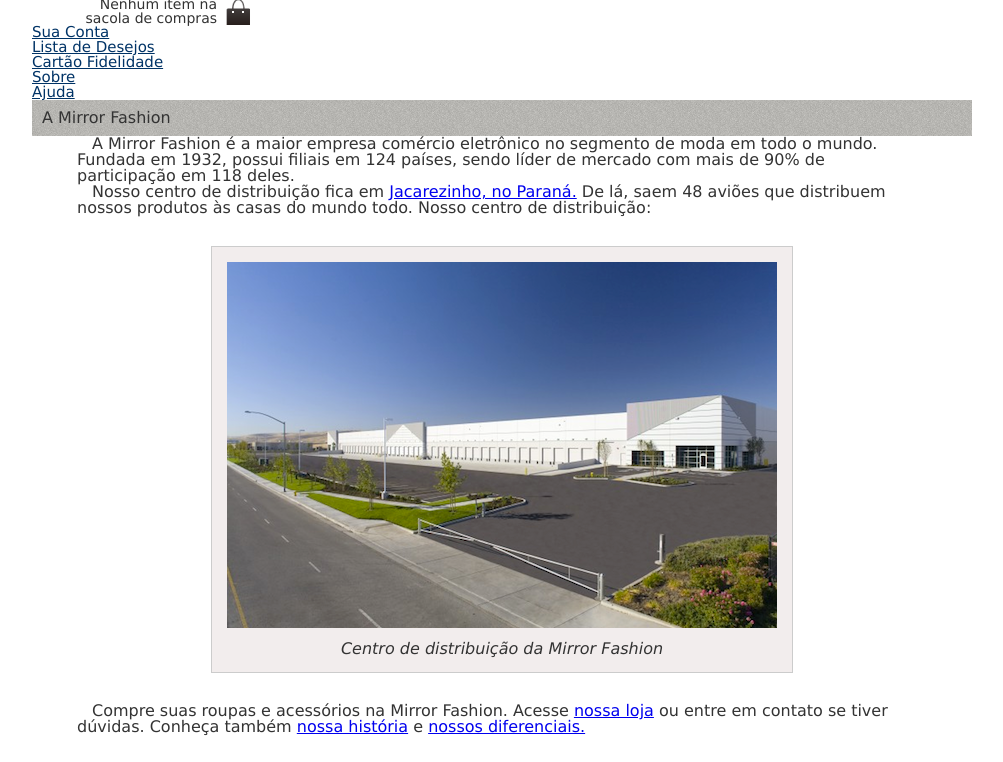
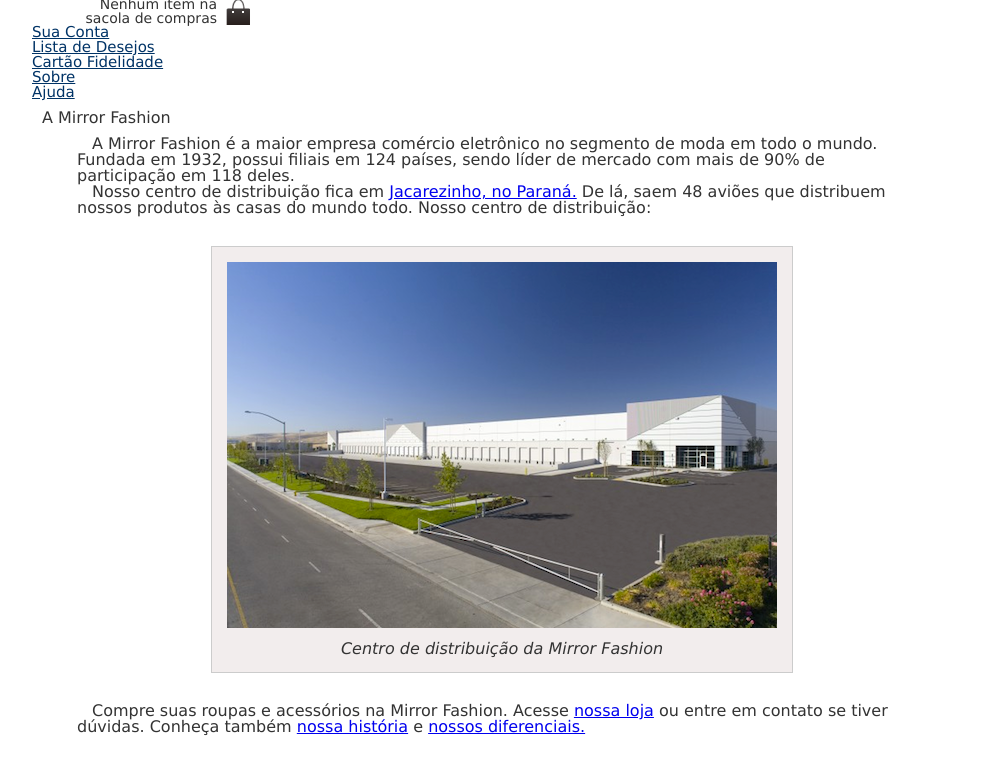
Before and after one commit to Grax4im/Mirror-Fashion, a plain HTML site: page sobre.html in a window 1280 px wide. Shown: the part 111-873 px from the top of the page, without its empty margins (138-1141 px from the left). Drawn offline with Linux system fonts and the light colour scheme.

Commit message:
especificacoes do h1 deletados

```diff
--- a/css/sobre.css
+++ b/css/sobre.css
@@ -2,9 +2,7 @@ body {
 color: #333333;
 font-family: "Lucida Sans Unicode", "Lucida Grande", sans-serif;
 }
-h1 {
-background-image: url(../img/sobre-background.jpg);
-}
+
 h2 {
 border-bottom: 2px solid #333333;
 }
```
